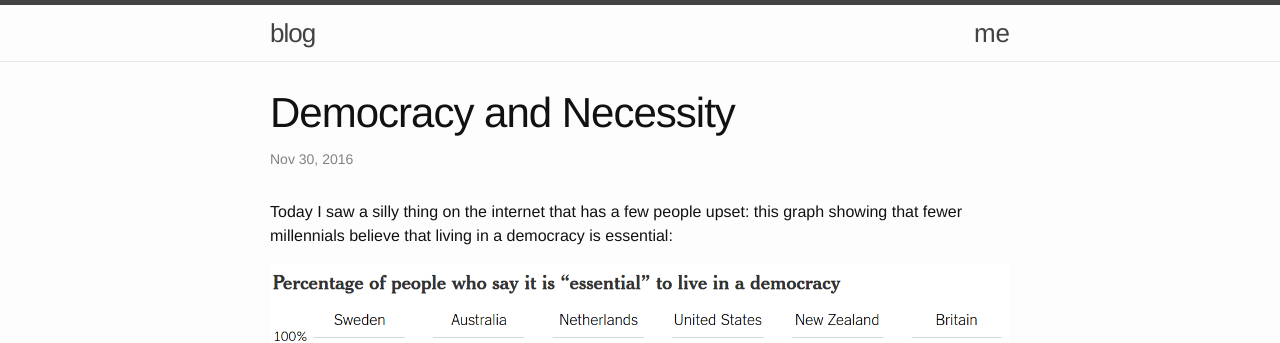
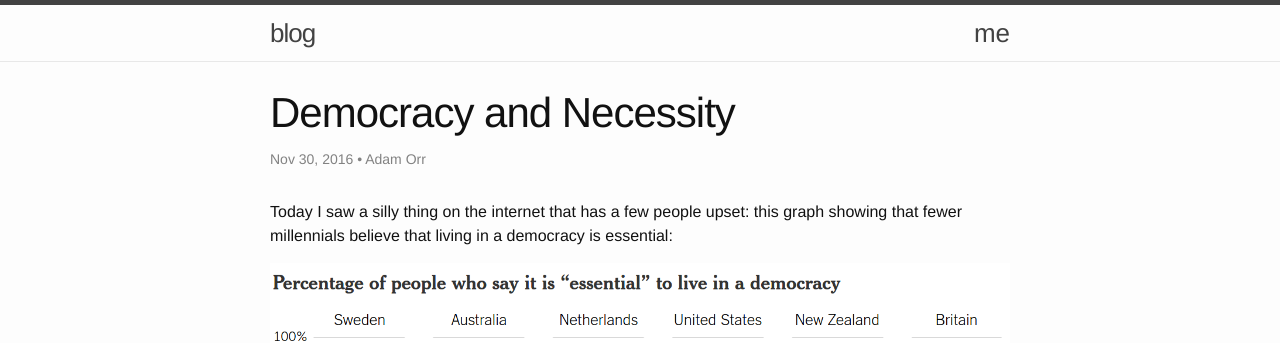
Before and after one commit to adamjorr/adamjorr.github.io, a Jekyll site: the page built from _posts/2016-11-30-democracy.md, in a window 1280 px wide and 900 px high. Shown: the top 343 px of the window. Built offline with Jekyll 4.4.1, drawn with Linux system fonts in a browser that asks for light colours; nearby versions of some CDN libraries; some of the changed lines change nothing that is shown.

Commit message:
add default author

```diff
--- a/_config.yml
+++ b/_config.yml
@@ -7,9 +7,17 @@ description: > # this means to ignore newlines until "baseurl:"
 baseurl: "" # the subpath of your site, e.g. /blog/
 url: "http://www.adamjorr.com" # the base hostname & protocol for your site
 permalink: /blog/:title
-author: Adam Orr
 twitter_username: adamjorr
 github_username:  adamjorr
 
 # Build settings
 markdown: kramdown
+
+# Defaults
+defaults:
+  -
+    scope:
+      path: "" # an empty string here means all files in the project
+      type: "posts" # previously `post` in Jekyll 2.2.
+    values:
+      author: "Adam Orr"
```
